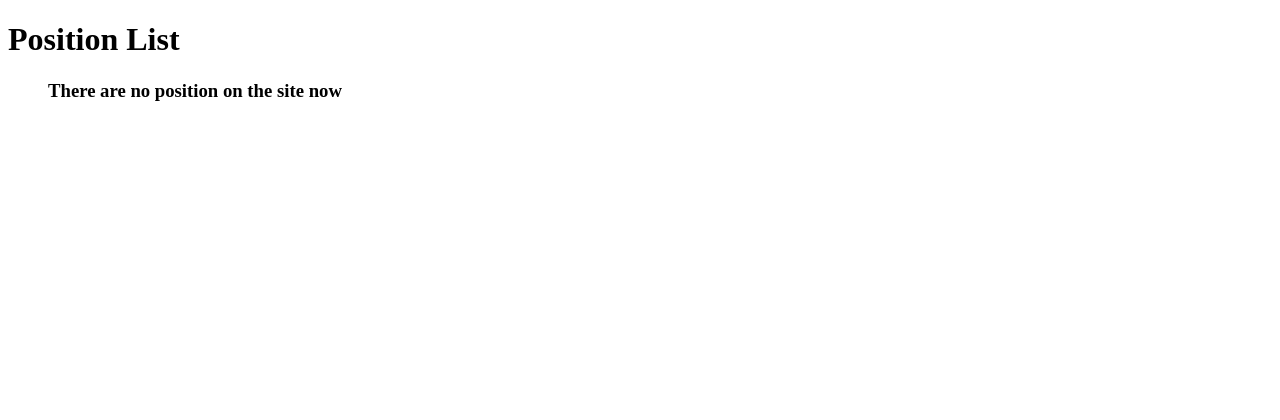
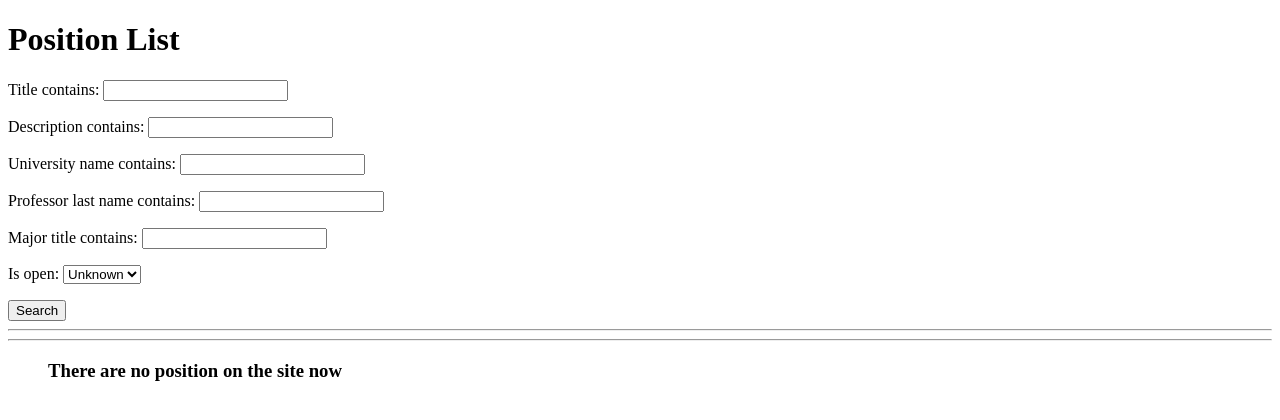
Before and after one commit to alirezareisi9/django-apply-open-positions, a Django app: page /edu/positions/ in a window 1280 px wide. Shown: the top 420 px of the page. Run offline with Django 5.2, Linux system fonts and the light colour scheme; the visitor is signed in with stand-in values (Sample User, id 1); data that the repository does not hold is empty; some libraries are stand-ins or nearby versions.

Commit message:
Feat/ Add filters to edu model and also integrate views with filters accomplished - Add filters - Integrate django templates and views to filters

```diff
--- a/apps/edu/filters.py
+++ b/apps/edu/filters.py
@@ -1,27 +1,59 @@
-import django_filters as filters
+import django_filters
 from .models import *
 
 
-class UniFilter(filters.FilterSet):
-    # class Meta:
-    #     model = University
-    #     fields = {
-    #         "name": ["icontains"],
-    #         "scholarships": ["exact"],
-    #         "price": ["lt", "gt"],
-    #         "courses": ["exact"],
-    #         "majors": ["exact"],
-    #         "location": ["iexact"],
-    #     }
-    pass
+class PositionFilter(django_filters.FilterSet):
+
+    title = django_filters.CharFilter(lookup_expr='icontains')
+    description = django_filters.CharFilter(lookup_expr='icontains')
+    university = django_filters.CharFilter(field_name='university__name', lookup_expr='icontains')
+    professor = django_filters.CharFilter(field_name='professor__last_name', lookup_expr='icontains')
+    major = django_filters.CharFilter(field_name='major__title', lookup_expr='icontains')
+    is_open = django_filters.BooleanFilter(lookup_expr='exact')
 
 
-class ProfFilter(filters.FilterSet):
-    # class Meta:
-    #     model = Professor
-    #     fields = {
-    #         "last_name": ["icontains"],
-    #         "major": ["exact"],
-    #         "awards_and_honors": ["icontains"],
-    #     }
-    pass
+    class Meta:
+        model = Position
+        fields = ['title', 'description', 'university', 'professor', 'major', 'is_open']
+
+
+class UniversityFilter(django_filters.FilterSet):
+
+    name = django_filters.CharFilter(lookup_expr='icontains')
+    location = django_filters.CharFilter(lookup_expr='icontains')
+    rank = django_filters.NumberFilter(lookup_expr='exact')
+    major = django_filters.CharFilter(field_name='majors__title', lookup_expr='icontains')
+
+    class Meta:
+        model = University
+        fields = ['name', 'location', 'rank', 'majors']
+
+
+class ProfessorFilter(django_filters.FilterSet):
+    first_name = django_filters.CharFilter(lookup_expr='icontains')
+    last_name = django_filters.CharFilter(lookup_expr='icontains')
+    email = django_filters.CharFilter(lookup_expr='icontains')
+    university = django_filters.CharFilter(field_name='university__name', lookup_expr='icontains')
+
+    class Meta:
+        model = Professor
+        fields = ['first_name', 'last_name', 'email', 'university']
+
+
+class PublicationFilter(django_filters.FilterSet):
+    title = django_filters.CharFilter(lookup_expr='icontains')
+    author_last_name = django_filters.CharFilter(field_name='authors__last_name', lookup_expr='icontains')
+
+    class Meta:
+        model = Publication
+        fields = ['title', 'author_last_name']
+
+class CourseFilter(django_filters.FilterSet):
+    title = django_filters.CharFilter(lookup_expr='icontains')
+    major = django_filters.CharFilter(field_name='major__title', lookup_expr='icontains')
+    professors_last_name = django_filters.CharFilter(field_name='professors__last_name', lookup_expr='icontains')
+    is_accessible = django_filters.BooleanFilter()
+
+    class Meta:
+        model = Course
+        fields = ['title', 'major', 'professors_last_name', 'is_accessible']
--- a/apps/edu/templates/home/course_list.html
+++ b/apps/edu/templates/home/course_list.html
@@ -2,6 +2,10 @@
 {% block title %}Courses{% endblock %}
 {% block body %}
 <h1>Course List</h1>
+<form method="get">
+    {{ filter.form.as_p }}
+    <button type="submit">Search</button>
+</form>
 <div>
     <ul>
         {% for course in courses %}
--- a/apps/edu/templates/home/position_list.html
+++ b/apps/edu/templates/home/position_list.html
@@ -2,6 +2,12 @@
 {% block title %}Positions{% endblock %}
 {% block body %}
     <h1>Position List</h1>
+    <form method="get">
+        {{ filter.form.as_p }}
+        <button type="submit">Search</button>
+    </form>
+    <hr>
+    <hr>
     <ul>
         {% for position in positions %}
             <li>
--- a/apps/edu/templates/home/professor_list.html
+++ b/apps/edu/templates/home/professor_list.html
@@ -2,6 +2,10 @@
 {% block title %}Professors{% endblock %}
 {% block body %}
     <h1>Professor List</h1>
+    <form method="get">
+        {{ filter.form.as_p }}
+        <button type="submit">Search</button>
+    </form>
     <ul>
         {% for professor in professors %}
             <li>
--- a/apps/edu/templates/home/publication_list.html
+++ b/apps/edu/templates/home/publication_list.html
@@ -2,6 +2,10 @@
 {% block title %}Publications{% endblock %}
 {% block body %}
     <h1>Publication List</h1>
+    <form method="get">
+        {{ filter.form.as_p }}
+        <button type="submit">Search</button>
+    </form>
     <ul>
         {% for publication in publications %}
             <li>
--- a/apps/edu/templates/home/university_list.html
+++ b/apps/edu/templates/home/university_list.html
@@ -2,6 +2,11 @@
 {% block title %}Universities{% endblock %}
 {% block body %}
     <h1>University List</h1>
+    <form method="get">
+        {{ filter.form.as_p }}
+        <button type="submit">Search</button>
+    </form>
+
     <ul>
         {% for university in universities %}
             <li>
--- a/apps/edu/views.py
+++ b/apps/edu/views.py
@@ -1,18 +1,22 @@
 from django.shortcuts import render, redirect, get_object_or_404
-from . import models
 from django.contrib.auth.models import User
 from django.views.generic.list import ListView
 from django.views.generic.detail import DetailView
+from django_filters.views import FilterView
+from . import models
 from . import filters
 
 
-class PositionListView(ListView):
+class PositionListView(FilterView):
     model = models.Position
     context_object_name = "positions"
+    filterset_class = filters.PositionFilter
     paginate_by = 12
 
     def get_queryset(self):
-        return self.model.objects.all().order_by('-posted_date')
+        qs = super().get_queryset()
+        qs = qs.select_related('university', 'professor', 'major').order_by('-posted_date')
+        return qs.distinct()
 
 
 class PositionDetailView(DetailView):
@@ -20,13 +24,16 @@ class PositionDetailView(DetailView):
     context_object_name = "position"
 
 
-class UniversityListView(ListView):
+class UniversityListView(FilterView):
     model = models.University
     context_object_name = "universities"
+    filterset_class = filters.UniversityFilter
     paginate_by = 12
 
     def get_queryset(self):
-        return self.model.objects.all()
+        qs = super().get_queryset()
+        qs.prefetch_related('courses', 'majors').order_by('rank').distinct()
+        return qs
 
 
 class UniversityDetailView(DetailView):
@@ -42,13 +49,16 @@ class UniversityDetailView(DetailView):
         return context
 
 
-class ProfessorListView(ListView):
+class ProfessorListView(FilterView):
     model = models.Professor
+    filterset_class = filters.ProfessorFilter
     context_object_name = "professors"
     paginate_by = 12
 
     def get_queryset(self):
-        return self.model.objects.all()
+        qs = super().get_queryset()
+        qs = qs.select_related('university').prefetch_related('fields').order_by('university__rank').distinct()
+        return qs
 
 
 class ProfessorDetailView(DetailView):
@@ -63,20 +73,16 @@ class ProfessorDetailView(DetailView):
         return context
 
 
-class PublicationListView(ListView):
+class PublicationListView(FilterView):
     model = models.Publication
+    filterset_class = filters.PublicationFilter
     context_object_name = "publications"
     paginate_by = 12
 
     def get_queryset(self):
-        return self.model.objects.all()
-
-    # def get_context_data(self, **kwargs):
-    #     context = super().get_context_data(**kwargs)
-
-    #     context["authors"] = self.object.authors.all()
-
-    #     return context
+        qs = super().get_queryset()
+        qs = qs.prefetch_related('authors').order_by('authors__last_name').distinct()
+        return qs
 
 
 class PublicationDetailView(DetailView):
@@ -91,20 +97,17 @@ class PublicationDetailView(DetailView):
         return context
 
 
-class CourseListView(ListView):
+class CourseListView(FilterView):
     model = models.Course
+    filterset_class = filters.CourseFilter
     context_object_name = "courses"
     paginate_by = 12
 
     def get_queryset(self):
-        return self.model.objects.all()
+        qs = super().get_queryset()
+        qs = qs.select_related('major').prefetch_related('professors').order_by('professors__last_name')
+        return qs
 
-    # def get_context_data(self, **kwargs):
-    #     context = super().get_context_data(**kwargs)
-
-    #     context["professors"] = self.object.professors.all()
-
-    #     return context
 
 
 class CourseDetailView(DetailView):
```
